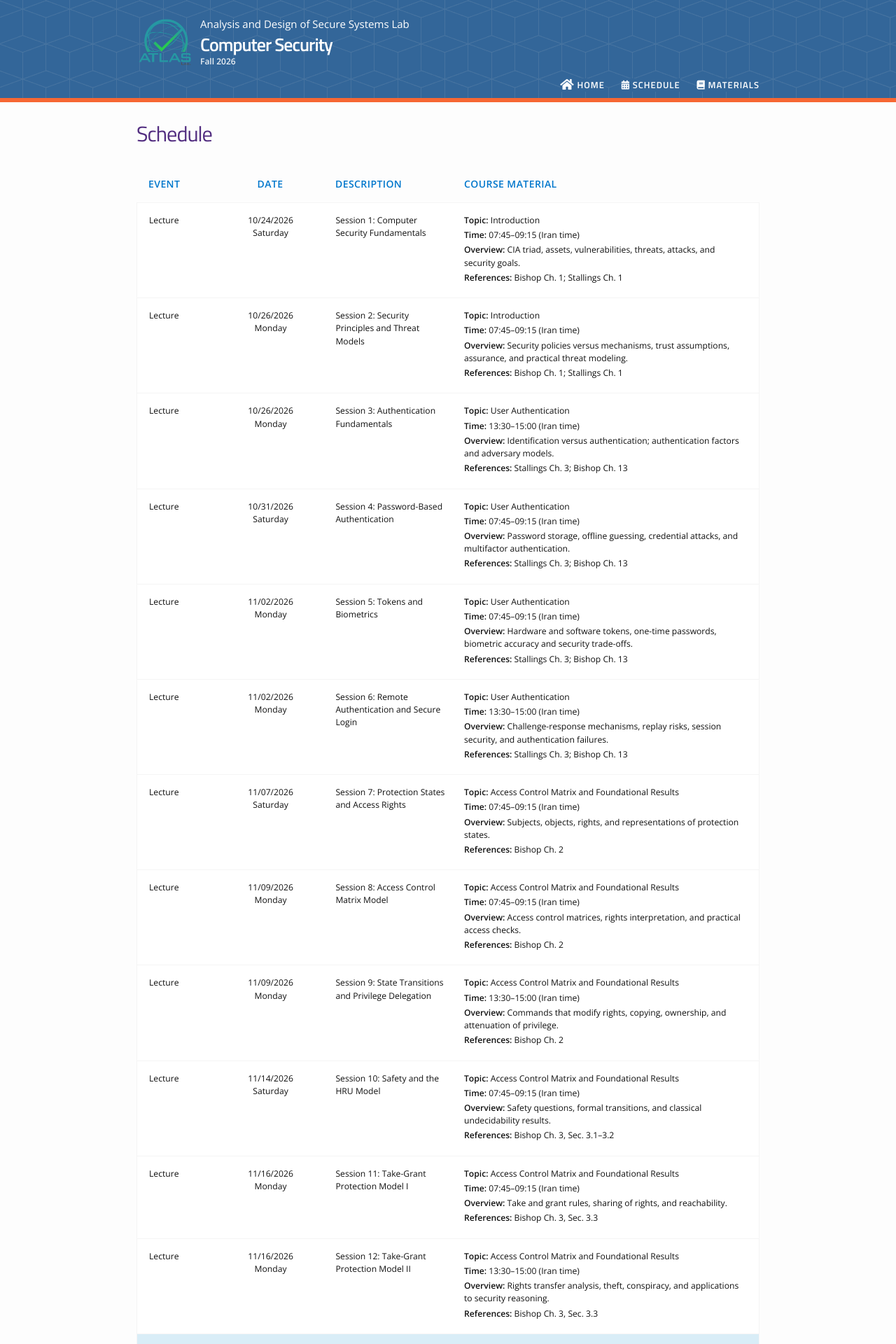
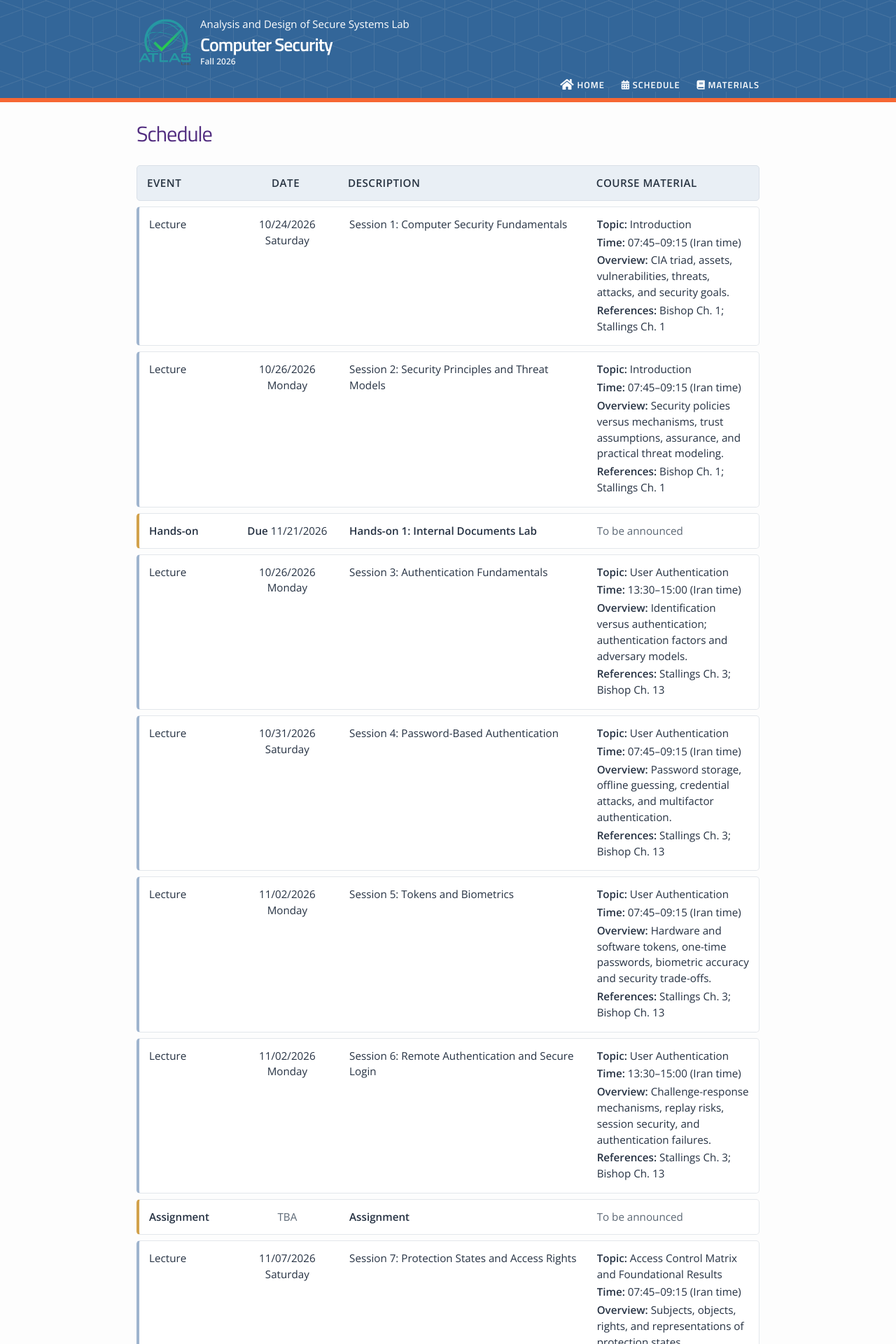
Before and after one commit to atlaslab-ai/CompSec, a Jekyll site: the page built from schedule.md, in a window 1280 px wide. Shown: the top 1920 px of the page at 70% size. Built offline with Jekyll 4.4.1, drawn with Linux system fonts in a browser that asks for light colours; nearby versions of some CDN libraries; some of the changed text lies outside the part shown.

Commit message:
Update schedule.html

```diff
--- a/_layouts/schedule.html
+++ b/_layouts/schedule.html
@@ -8,38 +8,134 @@ layout: default
 
 {{ content }}
 
-<!-- Course Security: show new lecture collection and intentionally hide legacy AI-course assignments/events. -->
-<div class="home" style="font-size: 0.8em;">
-    <ul class="responsive-table" style="margin-left: 0;">
+<!-- Scoped to the schedule: other pages and course site styles remain unchanged. -->
+<style>
+  #compsec-schedule { font-size: 0.95rem; line-height: 1.5; }
+  #compsec-schedule ul.responsive-table { margin: 0; padding: 0; list-style: none; }
+  #compsec-schedule .table-header,
+  #compsec-schedule .table-row {
+    display: grid;
+    grid-template-columns: minmax(80px, 0.8fr) minmax(130px, 1.1fr) minmax(220px, 2.5fr) minmax(145px, 1.6fr);
+    gap: 14px;
+    align-items: start;
+    box-sizing: border-box;
+    font-size: inherit;
+    line-height: inherit;
+    margin: 0 0 8px;
+    padding: 13px 14px;
+    list-style: none;
+  }
+  #compsec-schedule .table-header {
+    background: #e9eff5;
+    border: 1px solid #d9e0e8;
+    border-radius: 5px;
+    color: #283442;
+    font-weight: 700;
+  }
+  #compsec-schedule .table-row {
+    background: #fff;
+    color: #253142;
+    border: 1px solid #e3e7eb;
+    border-radius: 5px;
+  }
+  #compsec-schedule .table-row .col,
+  #compsec-schedule .table-header .col {
+    float: none;
+    width: auto !important;
+    max-width: none;
+    min-width: 0;
+    padding: 0 !important;
+    margin: 0;
+    flex: none;
+    font-size: inherit;
+    overflow-wrap: anywhere;
+  }
+  #compsec-schedule .table-row .col p { margin-top: 0; }
+  #compsec-schedule .table-row-lecture { border-left: 4px solid #9fb4ce; }
+  #compsec-schedule .compsec-extra { border-left: 4px solid #d2a24c; }
+  #compsec-schedule .compsec-exam {
+    border-left-color: #b9685b;
+    background: #fff8f5;
+  }
+  #compsec-schedule .compsec-muted { color: #5b6774; }
+  #compsec-schedule .compsec-event-title { font-weight: 650; }
+  #compsec-schedule a { text-decoration: underline; text-underline-offset: 2px; }
+  @media (max-width: 780px) {
+    #compsec-schedule .table-header { display: none; }
+    #compsec-schedule .table-row {
+      grid-template-columns: 1fr;
+      gap: 5px;
+      padding: 12px;
+    }
+    #compsec-schedule .table-row .col { width: 100% !important; }
+  }
+</style>
+
+<div id="compsec-schedule" class="home">
+  <ul class="responsive-table">
     <li class="table-header">
       <div class="col col-1">Event</div>
       <div class="col col-1-2">Date</div>
       <div class="col col-2">Description</div>
       <div class="col col-4">Course Material</div>
     </li>
+
     {% assign lectures_sorted = site.lectures | sort: 'date' %}
     {% for event in lectures_sorted %}
-        <li class="table-row table-row-{{ event.type }}">
-            {% include schedule_row_{{ event.type }}.html event=event %}
+      <li class="table-row table-row-lecture">
+        {% include schedule_row_lecture.html event=event %}
       </li>
 
-        {% assign followups = site.data.schedule_extras | where: 'after_session', event.session_key %}
-        {% for extra in followups %}
-        <li class="table-row table-row-{{ extra.type }}">
-            <div class="col col-1">{{ extra.category }}</div>
+      {% assign current_session = event.session_key | append: '' | strip %}
+      {% for extra in site.data.schedule_extras %}
+        {% assign anchor_session = extra.after_session | append: '' | strip %}
+        {% if current_session == anchor_session %}
+          <li class="table-row compsec-extra{% if extra.category == 'Exam' %} compsec-exam{% else %} table-row-assignment{% endif %}">
+            <div class="col col-1">
+              <strong>{{ extra.category }}</strong>
+            </div>
             <div class="col col-1-2">
               {% if extra.due %}
-                    Due: {{ extra.due | date: '%b %-d, %Y' }}
+                <strong>Due</strong>
+                {{ extra.due | date: '%m/%d/%Y' }}
               {% elsif extra.date %}
-                    {{ extra.date | date: '%b %-d, %Y' }}
+                {{ extra.date | date: '%m/%d/%Y' }}
                 {% if extra.start_time %}<br>{{ extra.start_time }}–{{ extra.end_time }}{% endif %}
               {% else %}
-                    &mdash;
+                <span class="compsec-muted">TBA</span>
               {% endif %}
             </div>
-            <div class="col col-2">{{ extra.title }}</div>
-            <div class="col col-4">&mdash;</div>
+            <div class="col col-2">
+              <span class="compsec-event-title">{{ extra.title }}</span>
+            </div>
+            <div class="col col-4">
+              {% comment %}
+                Explicit material_url takes priority. If not set, automatically find
+                the pre-existing Internal Documents Lab in the assignments collection.
+              {% endcomment %}
+              {% assign material_link = extra.material_url | default: '' %}
+              {% if material_link == '' %}
+                {% if extra.title contains 'Internal Documents Lab' %}
+                  {% for assignment_doc in site.assignments %}
+                    {% assign candidate_title = assignment_doc.title | default: '' | downcase %}
+                    {% assign candidate_url = assignment_doc.url | default: '' | downcase %}
+                    {% if candidate_title contains 'internal documents lab' or candidate_url contains 'internal_documents_lab' or candidate_url contains 'internal-documents-lab' %}
+                      {% assign material_link = assignment_doc.url %}
+                      {% break %}
+                    {% endif %}
+                  {% endfor %}
+                {% endif %}
+              {% endif %}
+              {% if material_link != '' %}
+                <a href="{{ material_link | relative_url }}">{{ extra.title }}</a>
+              {% elsif extra.category == 'Exam' %}
+                <span class="compsec-muted">—</span>
+              {% else %}
+                <span class="compsec-muted">To be announced</span>
+              {% endif %}
+            </div>
           </li>
+        {% endif %}
       {% endfor %}
     {% endfor %}
   </ul>
```
Lines whose indentation alone changed are shown as unchanged.
